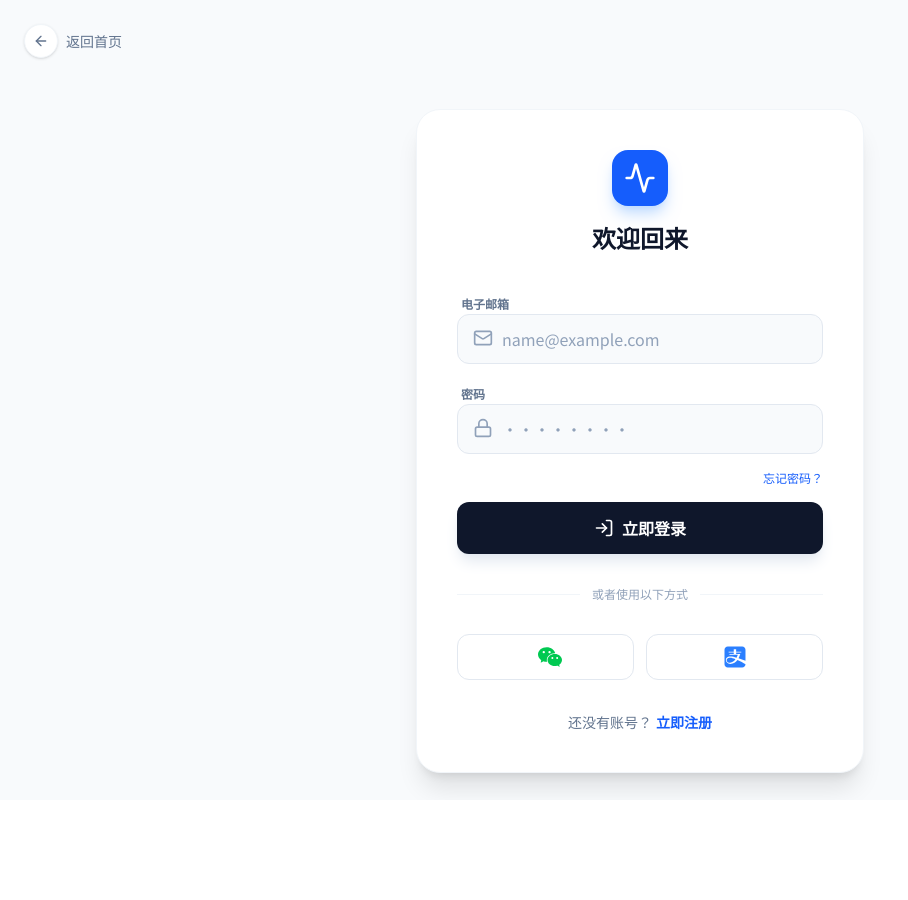
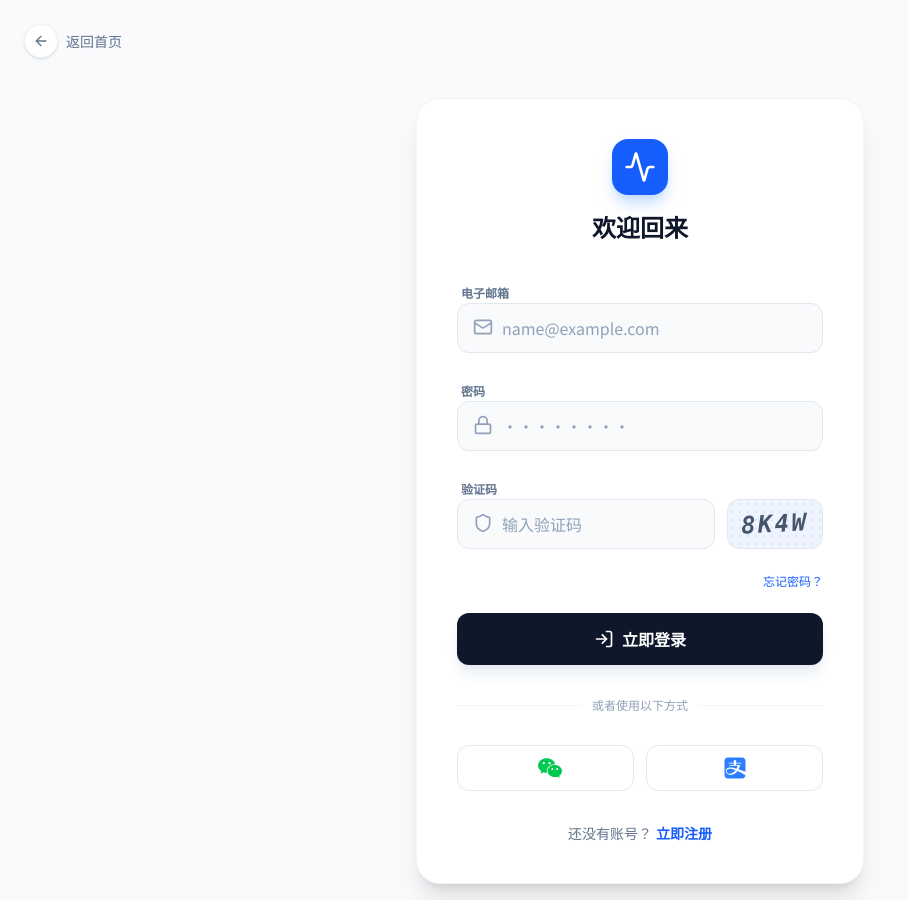
Before and after one commit to benyipCoding/ai-doctor, a Next.js app: page /auth in a window 1280 px wide. Shown: the whole page, without its empty margins (0-908 px from the left). Before the commit the page ends 800 px from the top, so only its background shows below. Built offline with nearby package versions, Linux system fonts and the light colour scheme.

Commit message:
增加验证码表单项

```diff
--- a/app/auth/page.tsx
+++ b/app/auth/page.tsx
@@ -1,6 +1,15 @@
 "use client";
 import React, { useState } from "react";
-import { Activity, User, LogIn, ArrowRight, Mail, Lock } from "lucide-react";
+import {
+  Activity,
+  User,
+  LogIn,
+  ArrowRight,
+  Mail,
+  Lock,
+  Shield,
+  RefreshCw,
+} from "lucide-react";
 import { useRouter } from "next/navigation";
 import { IoLogoWechat } from "react-icons/io5";
 import { FaAlipay } from "react-icons/fa";
@@ -13,6 +22,9 @@ const AuthPage: React.FC = () => {
   const [passwordError, setPasswordError] = useState("");
   const [emailTouched, setEmailTouched] = useState(false);
   const [passwordTouched, setPasswordTouched] = useState(false);
+  const [captcha, setCaptcha] = useState("");
+  const [captchaError, setCaptchaError] = useState("");
+  const [captchaTouched, setCaptchaTouched] = useState(false);
 
   const router = useRouter();
 
@@ -22,12 +34,17 @@ const AuthPage: React.FC = () => {
     // 在提交时确保所有字段都已校验并阻止无效提交
     setEmailTouched(true);
     setPasswordTouched(true);
+    setCaptchaTouched(true);
     // 触发最终校验
     const emailValid = validateEmail(email);
     const passwordValid = password.length >= 8;
+    const captchaValid = captcha.trim() !== "";
+
     setEmailError(emailValid ? "" : "请输入有效的邮箱地址");
     setPasswordError(passwordValid ? "" : "密码长度不少于8位");
-    if (!emailValid || !passwordValid) return;
+    setCaptchaError(captchaValid ? "" : "验证码不能为空");
+
+    if (!emailValid || !passwordValid || !captchaValid) return;
     // TODO: 实际项目中这里接 Auth API
   };
 
@@ -59,6 +76,17 @@ const AuthPage: React.FC = () => {
       setPasswordError("密码长度不少于8位");
     } else {
       setPasswordError("");
+    }
+  };
+
+  const handleCaptchaChange = (e: React.ChangeEvent<HTMLInputElement>) => {
+    const v = e.target.value;
+    setCaptcha(v);
+    setCaptchaTouched(true);
+    if (v.trim() === "") {
+      setCaptchaError("验证码不能为空");
+    } else {
+      setCaptchaError("");
     }
   };
 
@@ -102,7 +130,7 @@ const AuthPage: React.FC = () => {
           </div>
 
           {/* 表单区 */}
-          <form onSubmit={handleSubmit} className="space-y-4">
+          <form onSubmit={handleSubmit} className="space-y-6">
             <div className="space-y-1">
               <label className="text-xs font-semibold text-slate-500 ml-1">
                 电子邮箱
@@ -117,7 +145,9 @@ const AuthPage: React.FC = () => {
                   className={`w-full bg-slate-50 border ${emailError && emailTouched ? "border-red-500" : "border-slate-200"} text-slate-800 rounded-xl py-3 pl-11 pr-4 focus:outline-none ${emailError && emailTouched ? "focus:ring-2 focus:ring-red-500/20 focus:border-red-500" : "focus:ring-2 focus:ring-blue-500/20 focus:border-blue-500"} transition-all placeholder:text-slate-400`}
                 />
                 {emailError && emailTouched && (
-                  <p className="text-xs text-red-600 mt-1">{emailError}</p>
+                  <p className="text-xs text-red-600 absolute left-1 top-full mt-1">
+                    {emailError}
+                  </p>
                 )}
               </div>
             </div>
@@ -136,8 +166,59 @@ const AuthPage: React.FC = () => {
                   className={`w-full bg-slate-50 border ${passwordError && passwordTouched ? "border-red-500" : "border-slate-200"} text-slate-800 rounded-xl py-3 pl-11 pr-4 focus:outline-none ${passwordError && passwordTouched ? "focus:ring-2 focus:ring-red-500/20 focus:border-red-500" : "focus:ring-2 focus:ring-blue-500/20 focus:border-blue-500"} transition-all placeholder:text-slate-400`}
                 />
                 {passwordError && passwordTouched && (
-                  <p className="text-xs text-red-600 mt-1">{passwordError}</p>
+                  <p className="text-xs text-red-600 absolute left-1 top-full mt-1">
+                    {passwordError}
+                  </p>
                 )}
+              </div>
+            </div>
+
+            {/* 新增验证码输入项 */}
+            <div className="space-y-1">
+              <label className="text-xs font-semibold text-slate-500 ml-1">
+                验证码
+              </label>
+              <div className="flex gap-3">
+                <div className="relative flex-1">
+                  <Shield className="absolute left-4 top-3.5 w-5 h-5 text-slate-400" />
+                  <input
+                    type="text"
+                    maxLength={4}
+                    value={captcha}
+                    onChange={handleCaptchaChange}
+                    placeholder="输入验证码"
+                    className={`w-full bg-slate-50 border ${captchaError && captchaTouched ? "border-red-500" : "border-slate-200"} text-slate-800 rounded-xl py-3 pl-11 pr-4 focus:outline-none ${captchaError && captchaTouched ? "focus:ring-2 focus:ring-red-500/20 focus:border-red-500" : "focus:ring-2 focus:ring-blue-500/20 focus:border-blue-500"} transition-all placeholder:text-slate-400`}
+                  />
+                  {captchaError && captchaTouched && (
+                    <p className="text-xs text-red-600 absolute left-1 top-full mt-1">
+                      {captchaError}
+                    </p>
+                  )}
+                </div>
+
+                {/* 验证码图片 + 刷新按钮 */}
+                <div className="flex gap-2">
+                  <div className="w-24 bg-linear-to-br from-blue-50 to-indigo-50 rounded-xl border border-slate-200 flex items-center justify-center cursor-pointer relative overflow-hidden select-none">
+                    <div
+                      className="absolute inset-0 opacity-20"
+                      style={{
+                        backgroundImage:
+                          "radial-gradient(circle, #94a3b8 1px, transparent 1px)",
+                        backgroundSize: "8px 8px",
+                      }}
+                    ></div>
+                    <span className="text-2xl font-bold italic tracking-widest text-slate-600 font-mono transform -rotate-3">
+                      8K4W
+                    </span>
+                  </div>
+                  {/* <button
+                    type="button"
+                    className="w-12 flex items-center justify-center rounded-xl border border-slate-200 hover:border-blue-400 hover:bg-blue-50 text-slate-400 hover:text-blue-600 transition-all shadow-sm active:scale-95 bg-white"
+                    title="刷新验证码"
+                  >
+                    <RefreshCw className="w-5 h-5" />
+                  </button> */}
+                </div>
               </div>
             </div>
 
```
